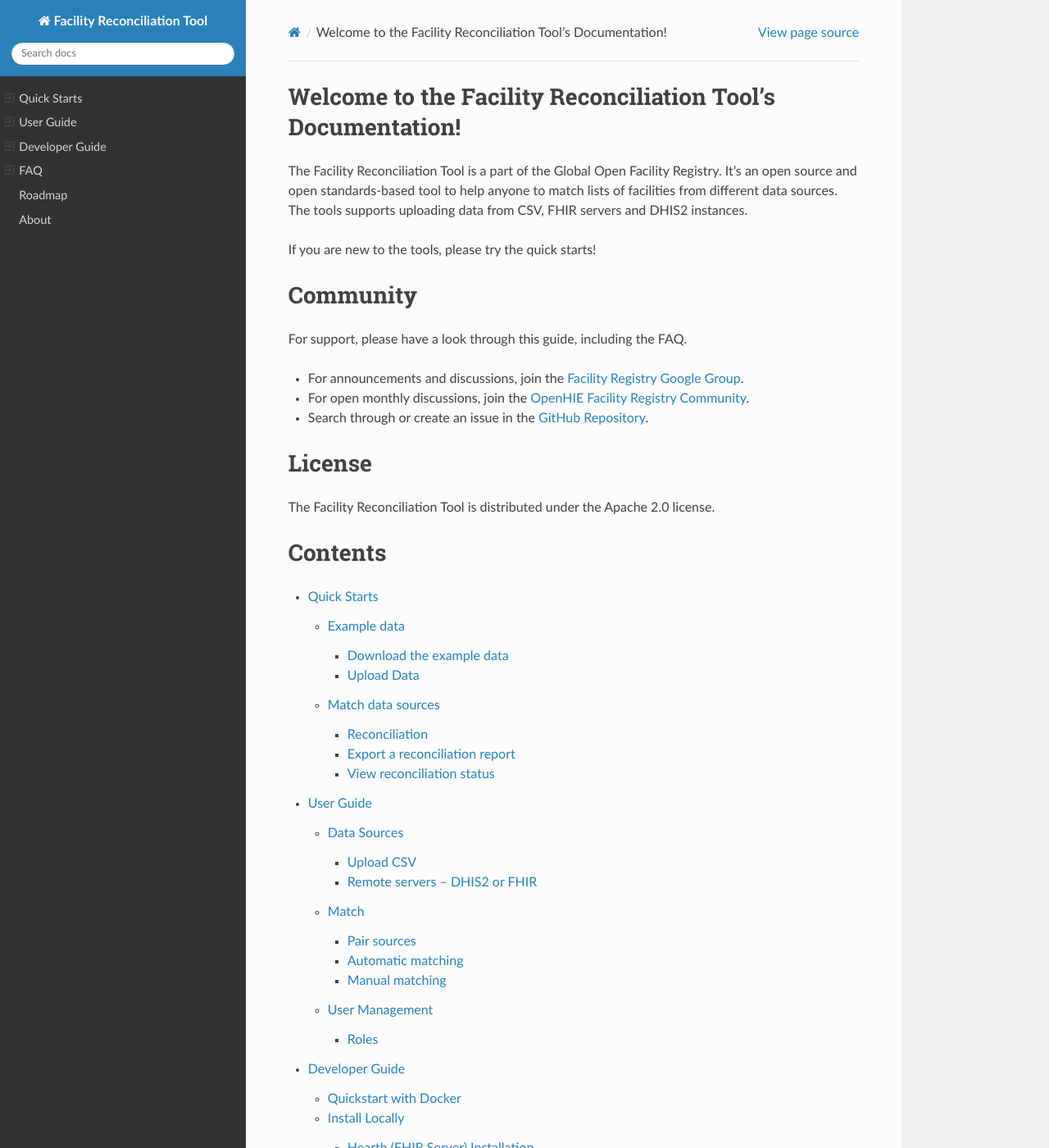
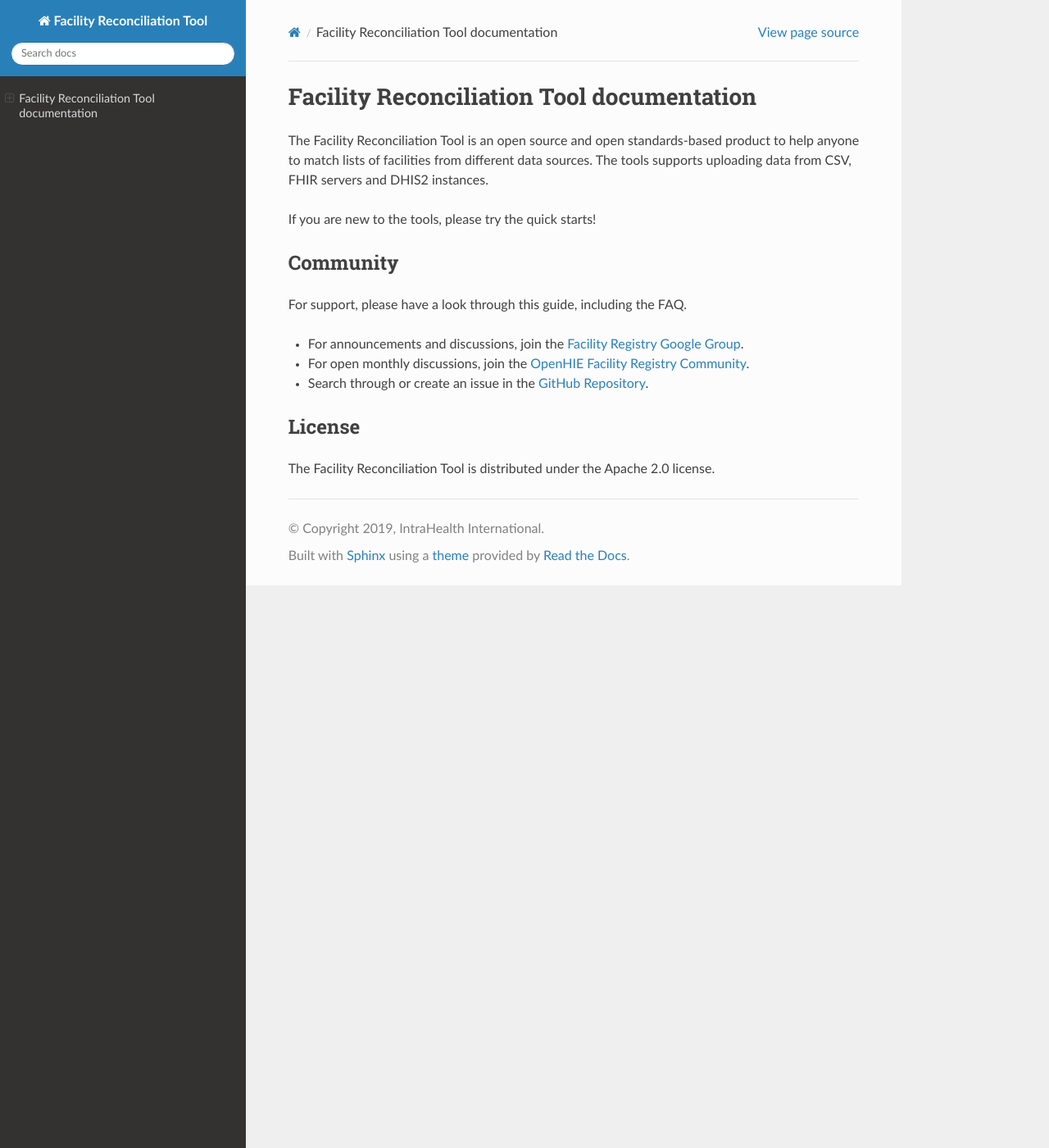
Before and after one commit to openhie/facility-recon, a Sphinx documentation site: the page built from docs/source/index.rst, in a window 1280 px wide and 1400 px high. Shown: the whole window at 82% size. Built offline with Sphinx 7.4.7 and the Read the Docs theme 2.0.0, drawn with Linux system fonts in a browser that asks for light colours; some of the changed text lies outside the part shown.

Commit message:
docs updates

```diff
--- a/docs/source/conf.py
+++ b/docs/source/conf.py
@@ -136,7 +136,7 @@ latex_elements = {
 # (source start file, target name, title,
 #  author, documentclass [howto, manual, or own class]).
 latex_documents = [
-    (master_doc, 'FacilityMatch.tex', 'Facility Reconciliation Documentation',
+    (master_doc, 'FacilityMatch.tex', 'Facility Reconciliation Tool documentation',
      'IntraHealth International', 'manual'),
 ]
 
@@ -146,7 +146,7 @@ latex_documents = [
 # One entry per manual page. List of tuples
 # (source start file, name, description, authors, manual section).
 man_pages = [
-    (master_doc, 'facilitymatch', 'Facility Reconciliation Documentation',
+    (master_doc, 'facilitymatch', 'Facility Reconciliation Tool documentation',
      [author], 1)
 ]
 
--- a/docs/source/index.rst
+++ b/docs/source/index.rst
@@ -1,12 +1,12 @@
-Welcome to the Facility Reconciliation Tool's Documentation!
-============================================================
+Facility Reconciliation Tool documentation
+==========================================
 
-The Facility Reconciliation Tool is a part of the Global Open Facility Registry. It's an open source and open standards-based tool to help anyone to match lists of facilities from different data sources. The tools supports uploading data from CSV, FHIR servers and DHIS2 instances.
+The Facility Reconciliation Tool is an open source and open standards-based product to help anyone to match lists of facilities from different data sources. The tools supports uploading data from CSV, FHIR servers and DHIS2 instances.
 
 If you are new to the tools, please try the quick starts!
 
 Community
-=========
+---------
 
 For support, please have a look through this guide, including the FAQ.
 
@@ -15,18 +15,6 @@ For support, please have a look through this guide, including the FAQ.
 - Search through or create an issue in the `GitHub Repository <https://github.com/openhie/facility-recon/issues>`_.
 
 License
-=======
+--------
+
 The Facility Reconciliation Tool is distributed under the Apache 2.0 license.
-
-Contents
-==========
-
-.. toctree::
-   :maxdepth: 3
-
-   quick/index
-   user/index
-   dev/index
-   faq
-   roadmap
-   about
```
Also changed, not shown: README.md (+3 -2 lines).
